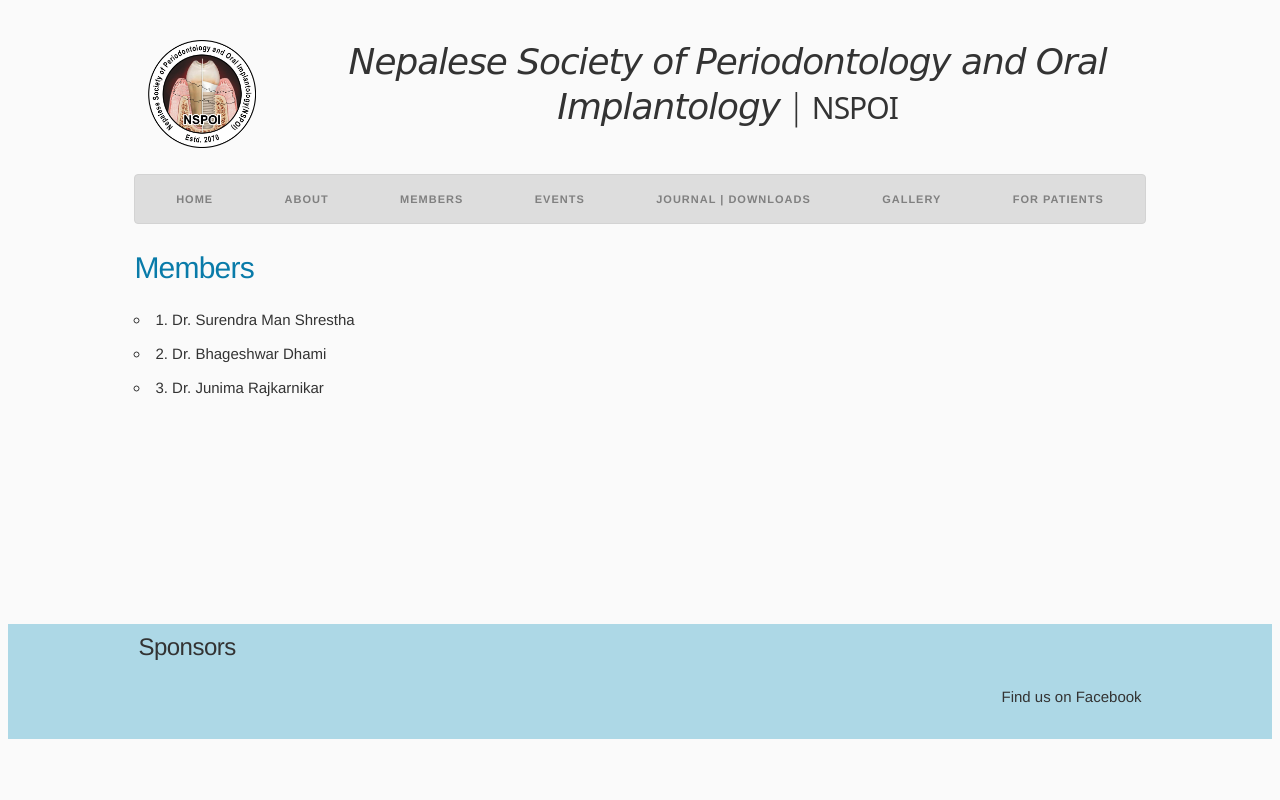
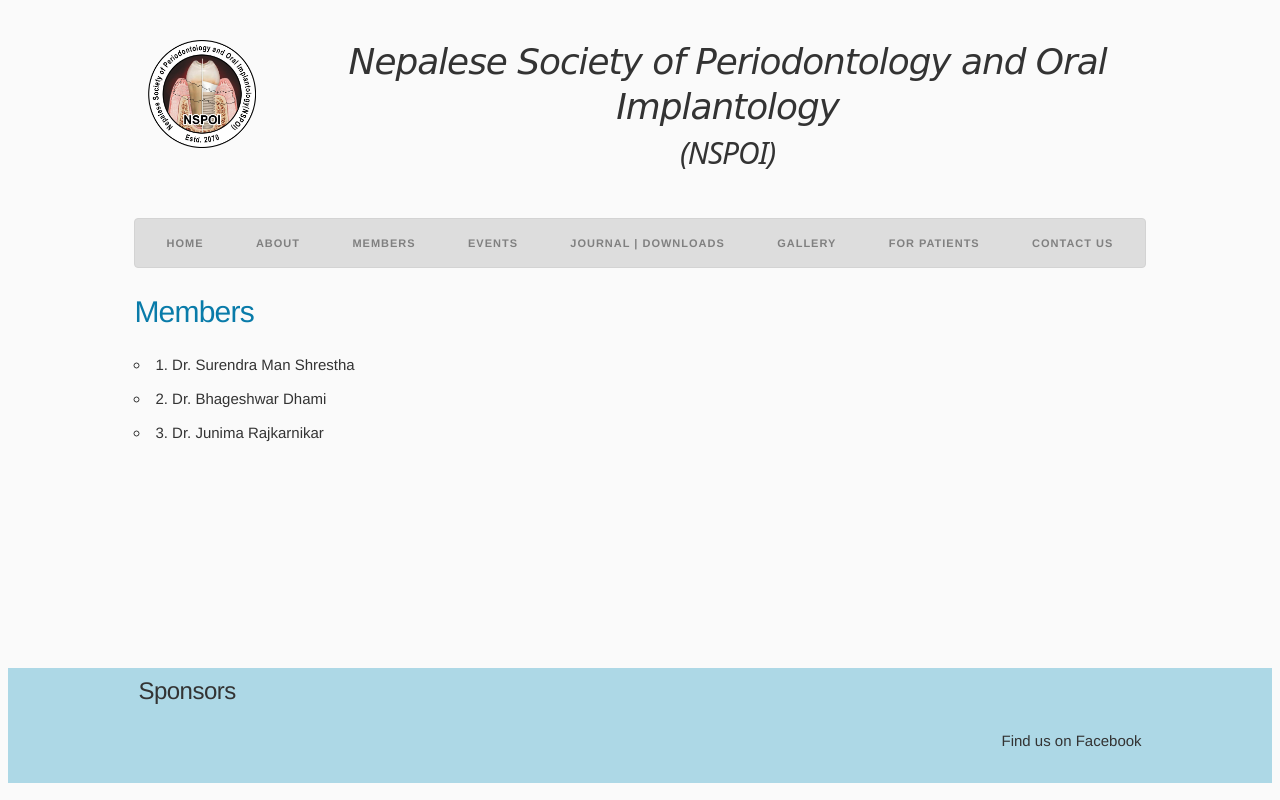
Before and after one commit to nspoi/nspoi.github.io, a plain HTML site: page members.html in a window 1280 px wide. Drawn offline with nearby package versions, Linux system fonts and the light colour scheme; files that its build step writes are made by us from their sources.

Commit message:
change header on all pages

```diff
--- a/members.html
+++ b/members.html
@@ -31,7 +31,7 @@
           <img class="logo" src="images/Logo.png" alt="">
         </div>
         <div class="ten columns">
-          <h2> <i>Nepalese Society of Periodontology and Oral Implantology </i>| <span class="abbrev">NSPOI</span> </h2>
+          <h2> <i>Nepalese Society of Periodontology and Oral Implantology </i><br/> <i class="abbrev">(NSPOI)</i> </h2>
         </div>
       </div>
 
@@ -43,6 +43,7 @@
         <a  class="button" href="downloads.html">Journal | Downloads</a>
         <a  class="button" href="gallery.html">Gallery</a>
         <a  class="button" href="patients.html">For Patients</a>
+        <a  class="button" href="contact.html">Contact Us</a>
       </nav>
 
     </header>
```
Also changed, not shown: contact.html (+1 -1 lines), downloads.html (+1 -1 lines), events.html (+1 -1 lines), gallery.html (+1 -1 lines), index.html (+3 -2 lines), patients.html (+1 -1 lines).
